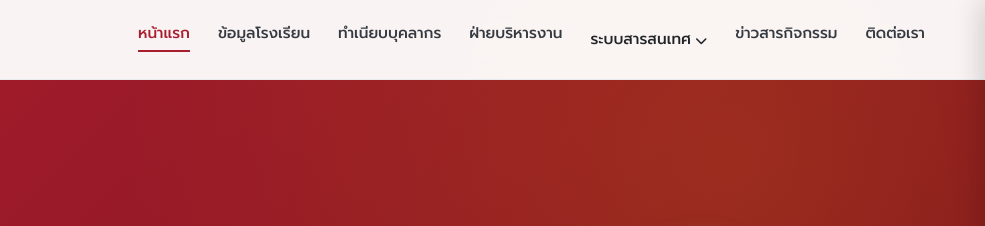
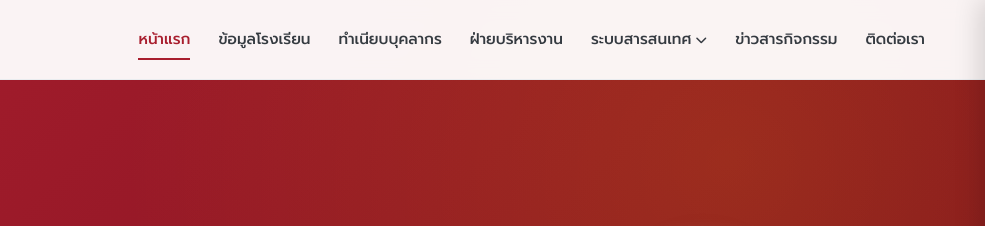
Before and after one commit to krujamedongklang/ban-dong-klang-school, a website built with Vite: page index.html in a window 1280 px wide. Shown: the top 226 px of the page, 295-1280 px from the left. Built offline with nearby package versions, Linux system fonts and the light colour scheme; some packages are replaced by stand-ins of ours; no server answers; the database is empty.

Commit message:
style: fix vertical alignment and hover color behavior of dropdown-toggle menu trigger

```diff
--- a/index.html
+++ b/index.html
@@ -78,7 +78,7 @@
           <li><a href="#teachers" class="nav-link">ทำเนียบบุคลากร</a></li>
           <li><a href="#administration" class="nav-link">ฝ่ายบริหารงาน</a></li>
           <li class="dropdown">
-            <a href="#resources" class="nav-link dropdown-toggle" style="color: var(--dark-color); font-weight: 500; font-family: var(--font-prompt); transition: var(--transition-smooth); display: flex; align-items: center; gap: 4px;">ระบบสารสนเทศ <i class="fa-solid fa-chevron-down" style="font-size: 0.75rem; margin-top: 2px;"></i></a>
+            <a href="#resources" class="nav-link dropdown-toggle">ระบบสารสนเทศ <i class="fa-solid fa-chevron-down"></i></a>
             <ul class="dropdown-menu">
               <li><a href="https://educational-dongklang.onrender.com/" target="_blank" rel="noopener noreferrer" style="display: flex; align-items: center; gap: 8px;"><i class="fa-solid fa-book-open" style="color: var(--primary-red); font-size: 0.95rem; width: 16px; text-align: center;"></i> คลังสื่อการเรียนรู้</a></li>
               <li><a href="https://bandongklang-library.netlify.app/" target="_blank" rel="noopener noreferrer" style="display: flex; align-items: center; gap: 8px;"><i class="fa-solid fa-book" style="color: var(--primary-red); font-size: 0.95rem; width: 16px; text-align: center;"></i> ระบบห้องสมุดโรงเรียน</a></li>
--- a/src/style.css
+++ b/src/style.css
@@ -273,6 +273,15 @@ ul {
   color: var(--gray-800);
   position: relative;
   padding: 8px 0;
+  transition: var(--transition-smooth);
+  display: inline-flex;
+  align-items: center;
+  gap: 4px;
+}
+
+.nav-link.dropdown-toggle i {
+  font-size: 0.72rem;
+  margin-top: 1px;
 }
 
 .nav-link::after {
```
